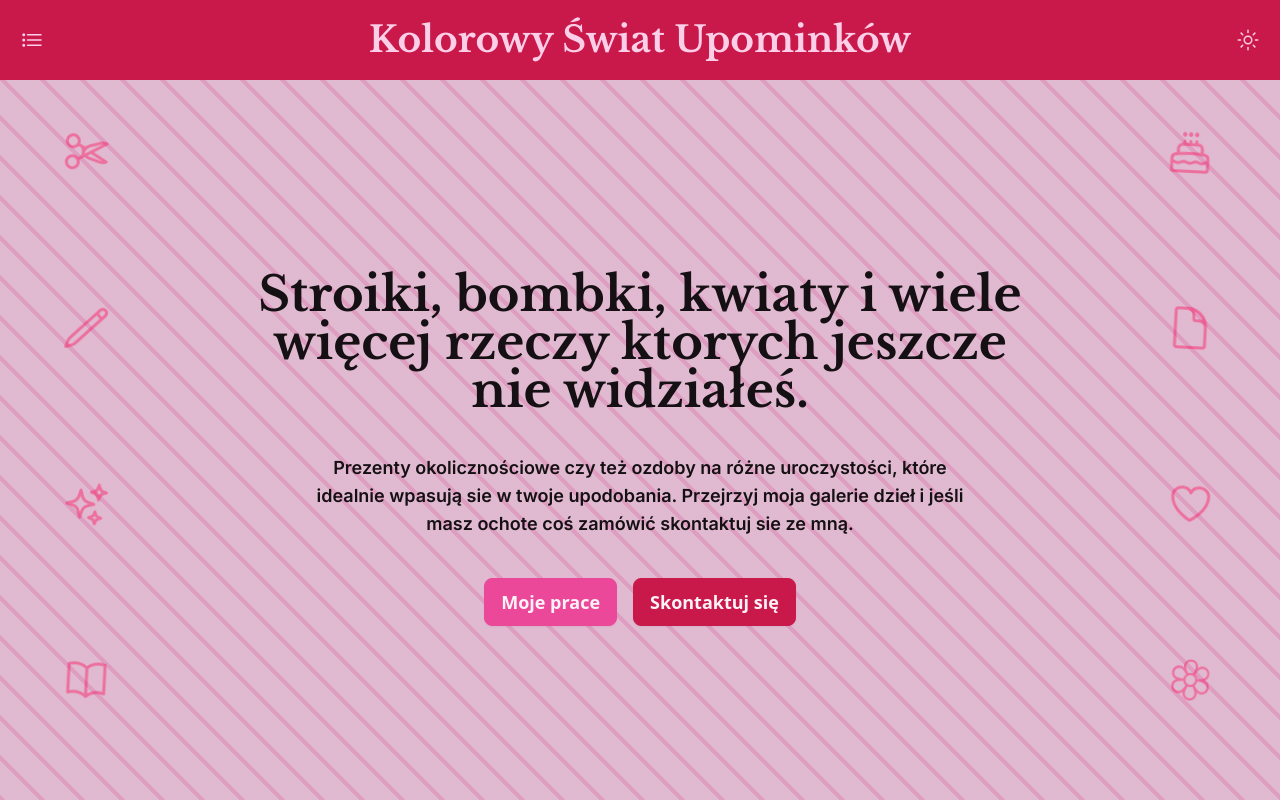
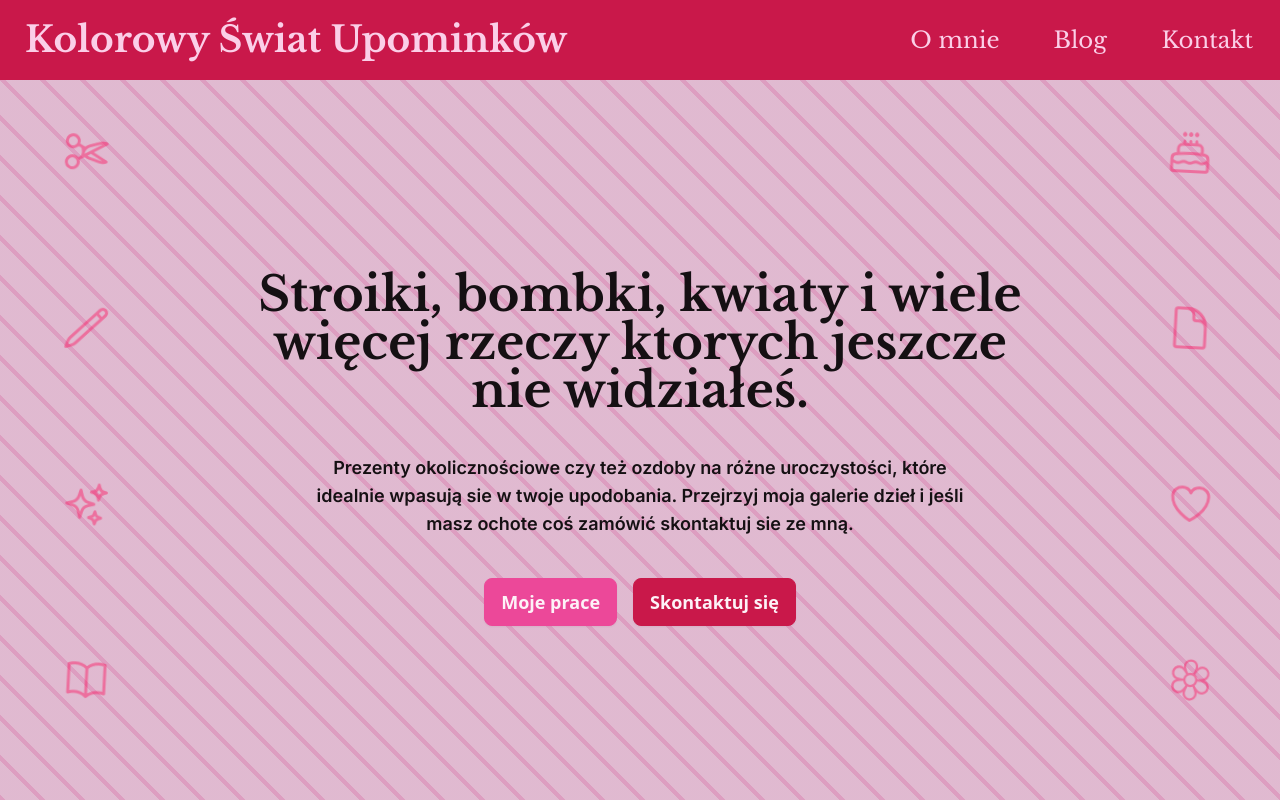
Before and after one commit to LoZoCz/kolorowy-swiat, a Next.js app: page / in a window 1280 px wide. Shown: the top 800 px of the page. Built offline with nearby package versions, Linux system fonts and the light colour scheme.

Commit message:
header navbar changed, dropdowan on small screens, on desktop screens normal visible nav

```diff
--- a/package.json
+++ b/package.json
@@ -13,6 +13,7 @@
         "framer-motion": "^11.1.8",
         "next": "14.2.3",
         "react": "^18",
+        "react-cool-onclickoutside": "^1.7.0",
         "react-dom": "^18",
         "react-icons": "^5.2.0",
         "tailwind-merge": "^2.3.0"
--- a/src/app/_components/header.tsx
+++ b/src/app/_components/header.tsx
@@ -1,6 +1,9 @@
+'use client'
+
 import { H1 } from '@/components/typography'
 import Link from 'next/link'
-import { FC } from 'react'
+import { FC, useEffect, useRef, useState } from 'react'
+import useOnclickOutside from 'react-cool-onclickoutside'
 import {
     IoListOutline,
     IoMoonOutline,
@@ -10,6 +13,7 @@
     IoPersonCircleOutline,
     IoDocumentTextOutline,
 } from 'react-icons/io5'
+import { twMerge } from 'tailwind-merge'
 
 const routerPath = {
     homePage: {
@@ -22,36 +26,70 @@
         path: '/about',
         title: 'O mnie',
         description: 'Strona poświęcona upominkom',
-        icon: <IoPersonCircleOutline className="size-8" />,
+        icon: <IoPersonCircleOutline className="flex size-8 lg:hidden" />,
     },
     contactPage: {
         path: '/contact',
         title: 'Kontakt',
         description: 'Strona poświęcona upominkom',
-        icon: <IoMailOutline className="size-8" />,
+        icon: <IoMailOutline className="flex size-8 lg:hidden" />,
     },
     blogPage: {
         path: '/blog',
         title: 'Blog',
         description: 'Strona poświęcona upominkom',
-        icon: <IoDocumentTextOutline className="size-8" />,
+        icon: <IoDocumentTextOutline className="flex size-8 lg:hidden" />,
     },
 }
 
-const Header: FC = () => (
-    <header className="navbar fixed left-0 top-0 z-50 w-full bg-secondary py-4 text-base-100">
-        <div className="navbar-start">
-            <div className="dropdown">
-                <button className="btn btn-circle btn-ghost">
+const Header: FC = () => {
+    const [isOpen, setIsOpen] = useState(false)
+    const ref = useOnclickOutside(() => closeMenu())
+
+    const toggleMenu = () => {
+        setIsOpen(!isOpen)
+    }
+
+    const closeMenu = () => {
+        setIsOpen(false)
+    }
+
+    const isOpenStyles = isOpen
+        ? 'flex absolute top-full right-4 flex-col left-4 sm:left-2/3 mt-4 bg-secondary rounded-lg shadow-xl p-4'
+        : 'hidden'
+
+    return (
+        <header className="navbar fixed left-0 top-0 z-50 w-full justify-between bg-secondary py-4 text-base-100">
+            <div className="">
+                <Link
+                    onClick={() => closeMenu()}
+                    href={routerPath.homePage.path}
+                    className="btn btn-ghost"
+                >
+                    <H1 classes="sm:text-2xl md:text-4xl hidden sm:flex">
+                        {routerPath.homePage.title}
+                    </H1>
+                    {routerPath.homePage.icon}
+                </Link>
+            </div>
+            <nav className="">
+                <button
+                    onClick={() => toggleMenu()}
+                    className="btn btn-ghost flex lg:hidden"
+                >
                     <IoListOutline className="size-6" />
                 </button>
                 <ul
-                    tabIndex={0}
-                    className="menu dropdown-content menu-sm left-px z-[1] mt-6 w-64 rounded-md bg-secondary p-2 text-base-100 shadow"
+                    ref={ref}
+                    className={twMerge(
+                        'z-[1] hidden gap-4 text-base-100 lg:static lg:m-0 lg:flex lg:w-auto lg:flex-row lg:items-center lg:p-0 lg:shadow-none',
+                        isOpenStyles
+                    )}
                 >
                     <li>
                         <Link
-                            className="flex items-center justify-between font-libre text-base md:text-2xl"
+                            onClick={() => closeMenu()}
+                            className="btn btn-ghost flex items-center justify-between font-libre text-base font-light md:text-2xl"
                             href={routerPath.aboutPage.path}
                         >
                             {routerPath.aboutPage.title}
@@ -60,7 +98,8 @@
                     </li>
                     <li>
                         <Link
-                            className="flex items-center justify-between font-libre text-base md:text-2xl"
+                            onClick={() => closeMenu()}
+                            className="btn btn-ghost flex items-center justify-between font-libre text-base font-light md:text-2xl"
                             href={routerPath.blogPage.path}
                         >
                             {routerPath.blogPage.title}
@@ -69,7 +108,8 @@
                     </li>
                     <li>
                         <Link
-                            className="flex items-center justify-between font-libre text-base md:text-2xl"
+                            onClick={() => closeMenu()}
+                            className="btn btn-ghost flex items-center justify-between font-libre text-base font-light md:text-2xl"
                             href={routerPath.contactPage.path}
                         >
                             {routerPath.contactPage.title}
@@ -77,21 +117,10 @@
                         </Link>
                     </li>
                 </ul>
-            </div>
-        </div>
-        <div className="navbar-center">
-            <Link href={routerPath.homePage.path} className="btn btn-ghost">
-                <H1 classes="sm:text-2xl md:text-4xl hidden sm:flex">
-                    {routerPath.homePage.title}
-                </H1>
-                {routerPath.homePage.icon}
-            </Link>
-        </div>
-        <div className="navbar-end">
-            <ThemeBtn />
-        </div>
-    </header>
-)
+            </nav>
+        </header>
+    )
+}
 
 const ThemeBtn: FC = () => {
     return (
--- a/src/app/page.tsx
+++ b/src/app/page.tsx
@@ -36,7 +36,7 @@
                     Przejrzyj moja galerie dzieł i jeśli masz ochote coś zamówić
                     skontaktuj sie ze mną.
                 </Para>
-                <div className="flex justify-center gap-4">
+                <div className="flex max-w-screen-sm flex-wrap justify-center gap-4">
                     <Link href="/blog" className="btn btn-primary text-lg">
                         Moje prace
                     </Link>
```
Also changed, not shown: 1 other file (tests, documents, lock files or other folders).
